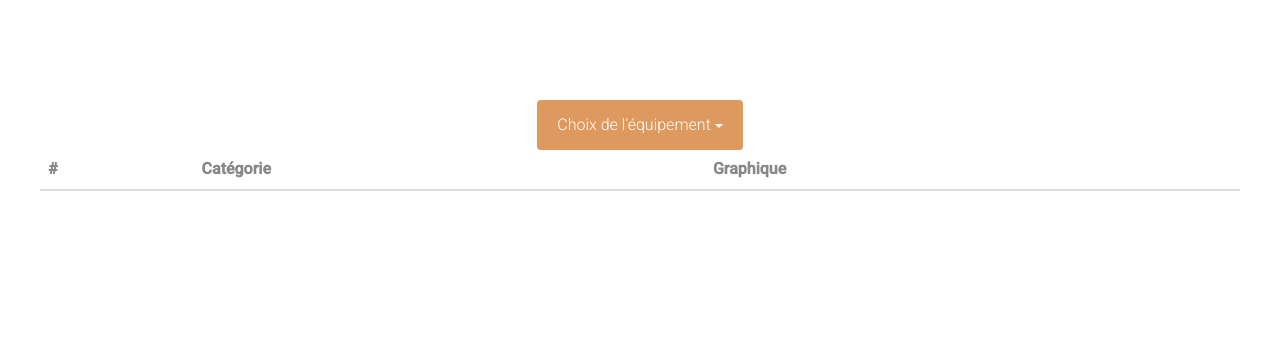
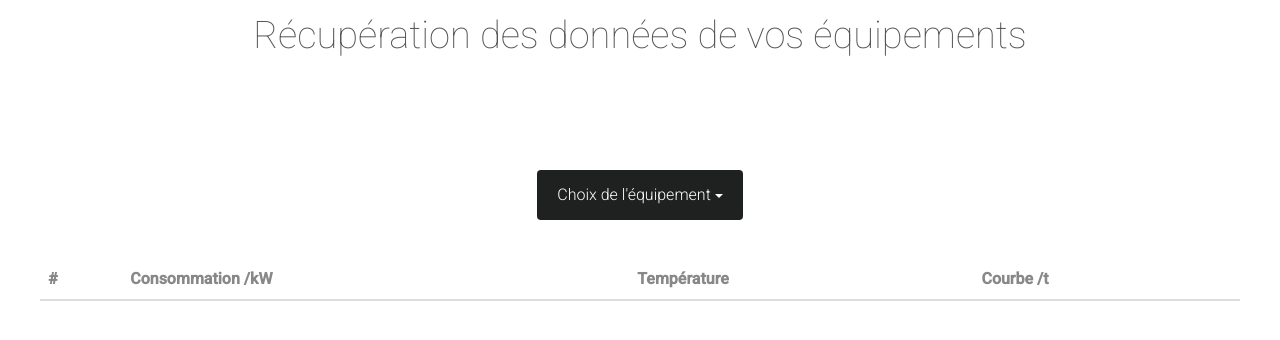
Before and after one commit to MarinaHelie/Projet_ObjetCommunicant, a web app: file historique_equipement.html in a window 1280 px wide. Shown: the top 340 px of the page. Run offline with its HTML, style and script files only (its server is not run), Linux system fonts and the light colour scheme; lists and menus that the app fills with data are empty; some libraries are stand-ins or nearby versions.

Commit message:
Modification du css

```diff
--- a/assets/css/form-elements.css
+++ b/assets/css/form-elements.css
@@ -52,7 +52,7 @@ button.btn {
     margin: 0;
     padding: 0 20px;
     vertical-align: middle;
-    background: #de995e;
+    background: #1F2121;
     border: 0;
     font-family: 'Roboto', sans-serif;
     font-size: 16px;
--- a/assets/css/style.css
+++ b/assets/css/style.css
@@ -28,7 +28,7 @@ h1, h2 {
 h3 {
 	font-size: 22px;
     font-weight: 300;
-    color: #555;
+    color: #1F2121;
     line-height: 30px;
 }
 
@@ -86,16 +86,17 @@ img { max-width: 100%; }
 }
 
 .top-content .text {
-	color: #fff;
+	color: #1F2121;
+
 }
 
-.top-content .text h1 { color: #fff; }
+.top-content .text h1 { color: #1F2121; }
 
 .top-content .description {
 	margin: 20px 0 10px 0;
 }
 
-.top-content .description p { opacity: 0.8; }
+.top-content .description p { opacity: 0.8; 	font-weight: bold; }
 
 .top-content .description a {
 	color: #fff;
--- a/historique_equipement.html
+++ b/historique_equipement.html
@@ -16,8 +16,12 @@
     <!-- HTML5 Shim and Respond.js IE8 support of HTML5 elements and media queries -->
     <!-- WARNING: Respond.js doesn't work if you view the page via file:// -->
     <!--[if lt IE 9]>
-    <script src="https://oss.maxcdn.com/libs/html5shiv/3.7.0/html5shiv.js"></script>
-    <script src="https://oss.maxcdn.com/libs/respond.js/1.4.2/respond.min.js"></script>
+
+    <!--<script src="https://oss.maxcdn.com/libs/html5shiv/3.7.0/html5shiv.js"></script>
+    <script src="https://oss.maxcdn.com/libs/respond.js/1.4.2/respond.min.js"></script>-->
+    <script src="https://ajax.googleapis.com/ajax/libs/jquery/1.11.1/jquery.min.js"></script>
+    <script src="https://maxcdn.bootstrapcdn.com/bootstrap/3.2.0/js/bootstrap.min.js"></script>
+
     <![endif]-->
 
     <!-- Favicon and touch icons -->
@@ -30,30 +34,32 @@
 
 <body>
 <!-- Top content -->
+<h1>Récupération des données de vos équipements</h1>
 <div class="top-content">
 
     <div class="inner-bg">
         <div class="container">
             <div class="row">
                 <div class="col-sm-8 col-sm-offset-2 text">
-                    <div class="dropdown">
-                        <button class="btn btn-primary dropdown-toggle" type="button" data-toggle="dropdown">Choix de l'équipement
+                    <span class="dropdown">
+                        <button style="margin-bottom: 40px" class="btn btn-primary dropdown-toggle" type="button" data-toggle="dropdown">Choix de l'équipement
                             <span class="caret"></span></button>
                         <ul class="dropdown-menu">
-                            <li class="dropdown-header">Capteur</li>
-                            <li><a href="#">Présence</a></li>
-                            <li><a href="#">Température</a></li>
+                            <li><a href="#">Chauffage</a></li>
+                            <li><a href="#">Séche-Linge</a></li>
+                            <li><a href="#">Téléviseurs</a></li>
+                            <li><a href="#">Réfrigirateur</a></li>
                         </ul>
-                    </div>
+                    </span>
                 </div>
-                <br />
                 <div class="row">
                     <table class="table table-striped">
                         <thead>
                         <tr>
                             <th>#</th>
-                            <th>Catégorie</th>
-                            <th>Graphique</th>
+                            <th>Consommation /kW</th>
+                            <th>Température</th>
+                            <th>Courbe /t</th>
                         </tr>
                         </thead>
                     </table>
@@ -61,6 +67,7 @@
             </div>
         </div>
     </div>
+
 </div>
 </body>
 </html>
--- a/index.html
+++ b/index.html
@@ -43,7 +43,7 @@
                             <h1><strong>Home Monitoring</strong> !</h1>
                             <div class="description">
                             	<p>
-	                            	Veuillez vous connecter pour accéder aux données =)
+	                            	Veuillez vous connecter pour accéder aux données
                             	</p>
                             </div>
                         </div>
```
Also changed, not shown: assets/img/backgrounds/2.jpg.
